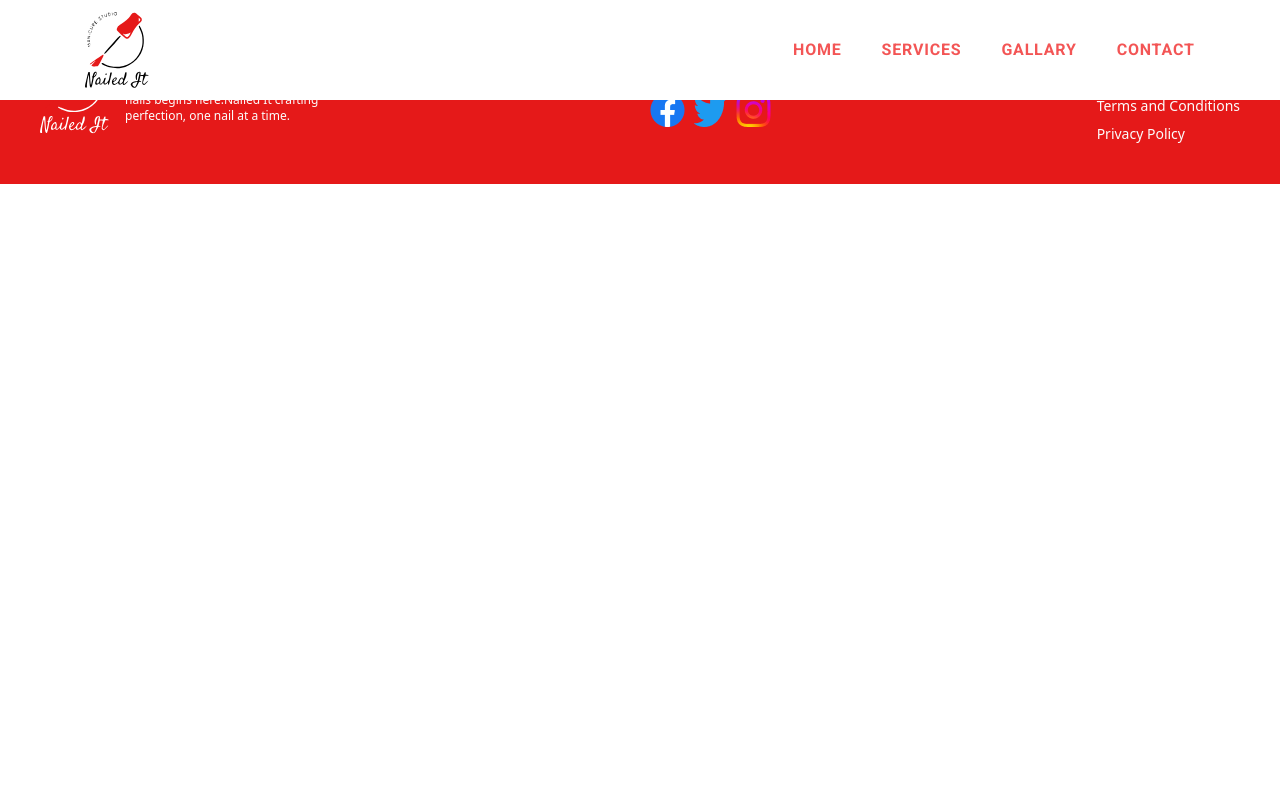
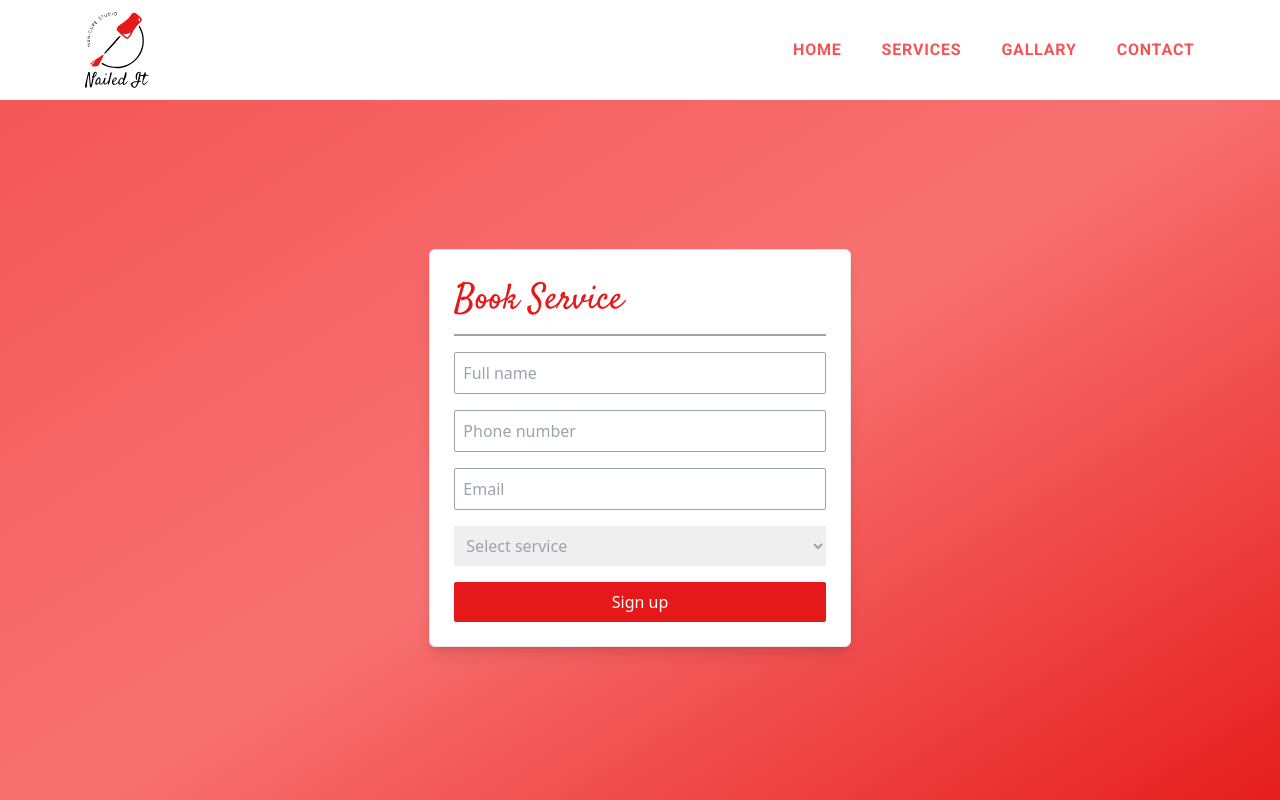
Before and after one commit to klassno3/nail-studio, a React (Create React App) app: page /book-now in a window 1280 px wide. Shown: the top 800 px of the page. Built offline with nearby package versions, Linux system fonts and the light colour scheme.

Commit message:
Add book now page and created a form with full form validation

```diff
--- a/package.json
+++ b/package.json
@@ -6,13 +6,15 @@
     "@testing-library/jest-dom": "^5.17.0",
     "@testing-library/react": "^13.4.0",
     "@testing-library/user-event": "^13.5.0",
+    "formik": "^2.4.5",
     "react": "^18.2.0",
     "react-dom": "^18.2.0",
     "react-icons": "^5.0.1",
     "react-router-dom": "^6.22.3",
     "react-scripts": "5.0.1",
     "react-scroll": "^1.9.0",
-    "web-vitals": "^2.1.4"
+    "web-vitals": "^2.1.4",
+    "yup": "^1.4.0"
   },
   "scripts": {
     "start": "react-scripts start",
--- a/src/index.css
+++ b/src/index.css
@@ -1,7 +1,6 @@
 @tailwind base;
 @tailwind components;
 @tailwind utilities;
-
 
 .quote::before {
   content: "";
@@ -16,7 +15,19 @@
   left: 0;
   margin: auto;
 }
-=======
-p{
-  color:#f35555
+
+p {
+  color: #f35555;
 }
+
+/* Chrome, Safari, Edge, Opera */
+input::-webkit-outer-spin-button,
+input::-webkit-inner-spin-button {
+  -webkit-appearance: none;
+  margin: 0;
+}
+
+/* Firefox */
+input[type="number"] {
+  -moz-appearance: textfield;
+}
--- a/src/pages/BookNow.jsx
+++ b/src/pages/BookNow.jsx
@@ -1,11 +1,157 @@
-import React from 'react'
+import { useFormik } from "formik";
+import { useState } from "react";
+import * as Yup from "yup";
 
 const BookNow = () => {
+  const [success, setSuccess] = useState(false);
+
+  const formik = useFormik({
+    initialValues: {
+      fullName: "",
+      PhoneNumber: "",
+      email: "",
+      serviceType: "",
+    },
+    validationSchema: Yup.object({
+      fullName: Yup.string().required("Full name is required*"),
+      PhoneNumber: Yup.string().required("Phone number is required*"),
+      email: Yup.string()
+        .email("Invalid email address")
+        .required("Email address is required*"),
+      serviceType: Yup.string().required("Service type is required*"),
+    }),
+    onSubmit: async (values, { resetForm }) => {
+      try {
+        const res = await fetch("http://localhost:5000/users", {
+          method: "POST",
+          headers: {
+            "Content-Type": "application/json",
+          },
+          body: JSON.stringify(values),
+        });
+
+        if (!res.ok) {
+          throw new Error("Failed to book service");
+        }
+
+        resetForm();
+        console.log("Service booked successfully");
+      } catch (error) {
+        console.error("Error:", error);
+      }
+    },
+  });
+
+  const closeModal = () => {
+    setSuccess(false);
+  };
+
   return (
-    <div>
-
+    <div className="w-full flex h-svh mt-[3em] items-center justify-center bg-gradient-to-br from-accentRed-meduim via-red-400 to-accentRed-dark px-2">
+      <div className="border w-full lg:w-1/3 border-accentPink-light bg-white rounded-md shadow-lg">
+        <div className="flex flex-col gap-4 p-6">
+          <h1 className="text-[2.2em] -mb-2 font-satisfy text-accentRed-dark">
+            Book Service
+          </h1>
+          <hr className="border border-gray-400" />
+          <form
+            onSubmit={formik.handleSubmit}
+            className="flex flex-col gap-4 text-black"
+          >
+            <div className="w-full">
+              <input
+                className="w-full bg-transparent p-2 caret-accentRed-dark border border-gray-400 rounded-sm"
+                id="fullName"
+                placeholder="Full name"
+                type="text"
+                {...formik.getFieldProps("fullName")}
+              />
+              {formik.touched.fullName && formik.errors.fullName ? (
+                <div className="text-red-600 text-xs mt-1">
+                  {formik.errors.fullName}
+                </div>
+              ) : null}
+            </div>
+            <div className="w-full">
+              {/* <label htmlFor="email">Email:</label> */}
+              <input
+                className="w-full bg-transparent p-2 caret-accentRed-dark border border-gray-400 rounded-sm"
+                id="PhoneNumber"
+                placeholder="Phone number"
+                type="number"
+                {...formik.getFieldProps("PhoneNumber")}
+              />
+              {formik.touched.PhoneNumber && formik.errors.PhoneNumber ? (
+                <div className="text-red-600 text-xs mt-1">
+                  {formik.errors.PhoneNumber}
+                </div>
+              ) : null}
+            </div>
+            <div className="w-full">
+              <input
+                className="w-full bg-transparent p-2 caret-accentRed-dark border border-gray-400 rounded-sm"
+                id="email"
+                placeholder="Email"
+                type="email"
+                {...formik.getFieldProps("email")}
+              />
+              {formik.touched.email && formik.errors.email ? (
+                <div className="text-red-600 text-xs mt-1">
+                  {formik.errors.email}
+                </div>
+              ) : null}
+            </div>
+            <div className="bg-red-300">
+              <select
+                className="w-full h-10 p-2 text-gray-400"
+                name="serviceType"
+                id="serviceType"
+                defaultValue=""
+                value={formik.values.serviceType}
+                onChange={formik.handleChange}
+                onBlur={formik.handleBlur}
+                {...formik.getFieldProps("serviceType")}
+              >
+                <option value="" disabled hidden>
+                  Select service
+                </option>
+                <option value="manicure">Manicure</option>
+                <option value="pedicure">Spa Predicure</option>
+              </select>
+            </div>
+            {formik.touched.serviceType && formik.errors.serviceType ? (
+              <div className="text-red-600 text-xs -mt-3">
+                {formik.errors.serviceType}
+              </div>
+            ) : null}
+            <button
+              className="w-full rounded-sm bg-accentRed-dark hover:bg-accentRed-dark/90 text-white p-2  hover:bg-primary-light"
+              type="submit"
+            >
+              Sign up
+            </button>
+          </form>
+        </div>
+      </div>
+      {success && (
+        <div
+          onClick={closeModal}
+          className="fixed inset-0 z-50 flex items-center justify-center bg-black bg-opacity-50"
+        >
+          <div className="bg-white p-8 rounded-md shadow-md">
+            <p className="text-green-600 text-lg">
+              Form submitted successfully!
+            </p>
+            <button
+              className="mt-4 bg-accentRed-dark text-white px-4 py-2 rounded-md hover:bg-accentRed-dark/90"
+              onClick={closeModal}
+            >
+              Close
+            </button>
+          </div>
+        </div>
+      )}
     </div>
-  )
-}
-
-export default BookNow
+  );
+};
+export default BookNow;
```
Also changed, not shown: 1 other file (tests, documents, lock files or other folders).
